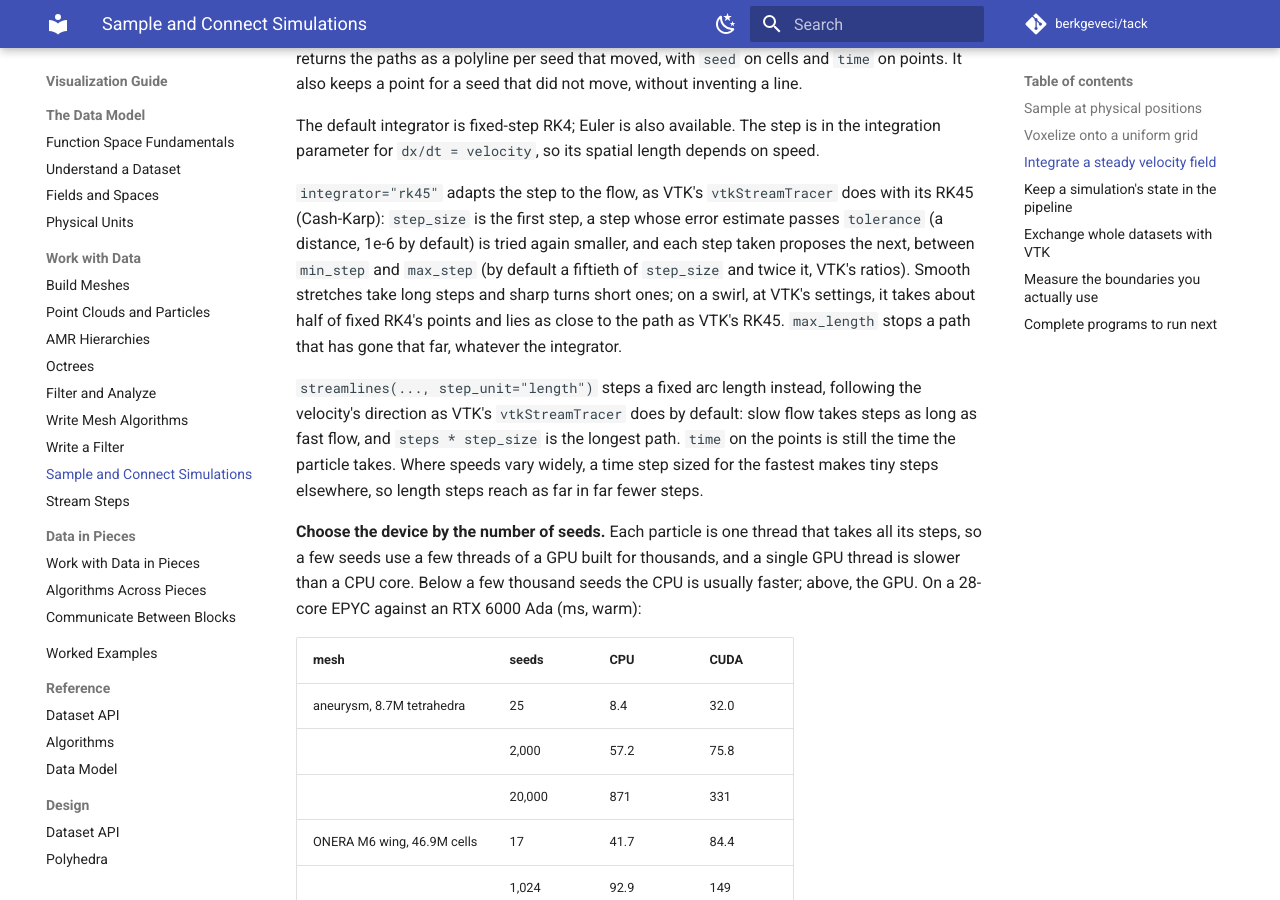
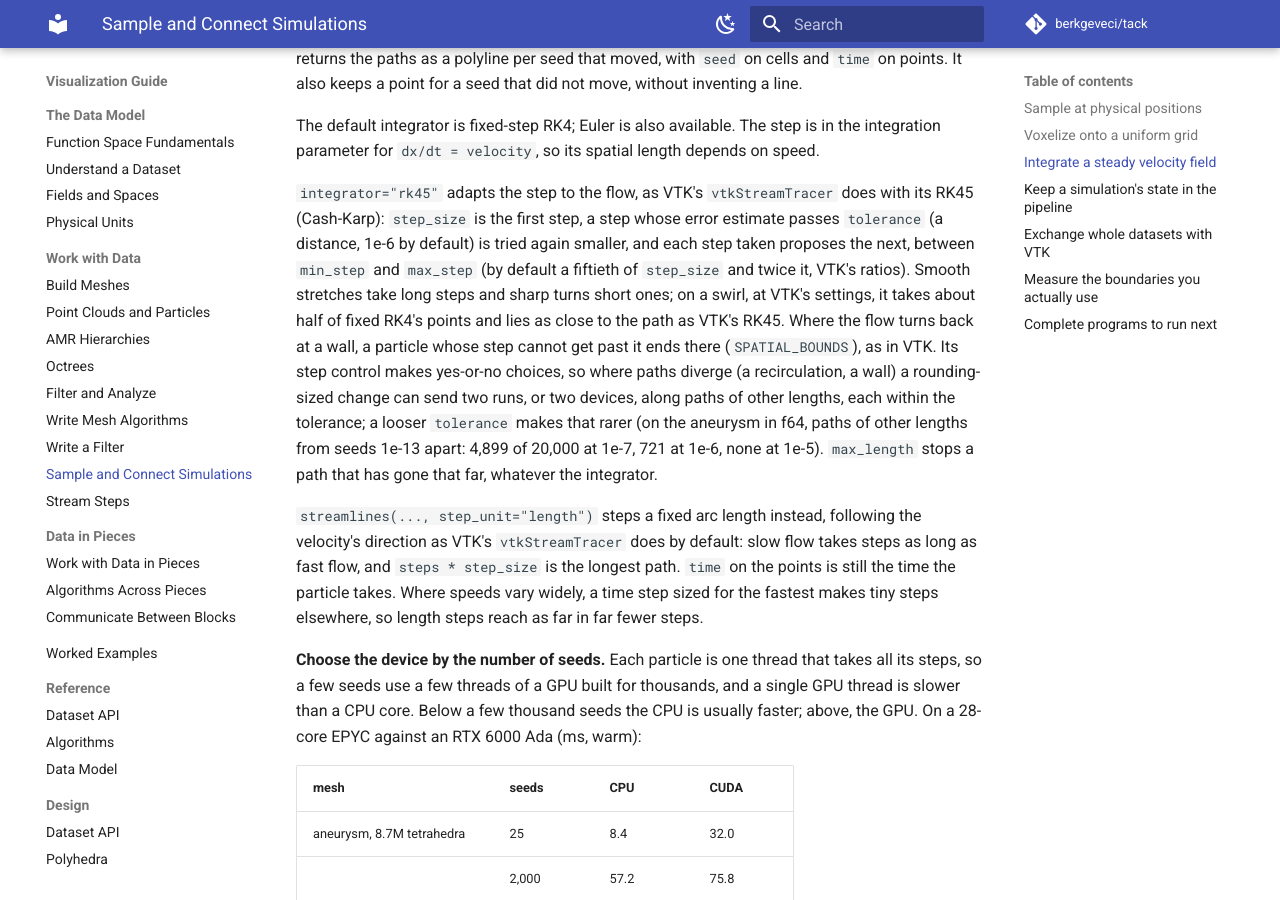
Before and after one commit to berkgeveci/tack, an MkDocs documentation site: the page built from docs/vis-guide/06-pipelines.md, in a window 1280 px wide and 900 px high, scrolled down 2158 px. Built offline with MkDocs 1.6.1 and Material for MkDocs 9.7.7, drawn with Linux system fonts in a browser that asks for light colours; comment, search, counter and statistics services are not loaded; the version menu is left out.

Commit message:
An RK45 particle at a wall it cannot get past ends there
Where the flow turns back just inside a wall, RK45's stage points swing past
it at every trial size, or its stages' directions cancel, so each step's
bisection pushed the particle out by about an ulp, still inside, and it
crawled until its steps ran out: 86 of the aneurysm's 20,000 paths, on every
device; on a GPU those threads set every launch's length (mustafar-linux,
illyad and headroom, 2026-10-28/29). A push out that moves an RK45 particle
less than min_step (times the speed in the time unit) now ends it
SPATIAL_BOUNDS, as vtkStreamTracer's RK45 ends it out of its domain. On the
aneurysm 2 paths still reach the step limit, the CPU run 1.4 s from 2.3.
Euler and RK4 are unchanged.

No floor on the default tolerance: in f64 too, RK45's paths part from a
rounding-sized change at 1e-6 (721 of 20,000) and more at 1e-7 (4,899), none
at 1e-5, so it is the step control's choices, not f32's resolution. The guide
says so.

```diff
--- a/docs/vis-guide/06-pipelines.md
+++ b/docs/vis-guide/06-pipelines.md
@@ -110,8 +110,14 @@ again smaller, and each step taken proposes the next, between `min_step` and
 `max_step` (by default a fiftieth of `step_size` and twice it, VTK's ratios).
 Smooth stretches take long steps and sharp turns short ones; on a swirl, at
 VTK's settings, it takes about half of fixed RK4's points and lies as close
-to the path as VTK's RK45. `max_length` stops a path that has gone that far,
-whatever the integrator.
+to the path as VTK's RK45. Where the flow turns back at a wall, a particle
+whose step cannot get past it ends there (`SPATIAL_BOUNDS`), as in VTK. Its
+step control makes yes-or-no choices, so where paths diverge (a recirculation,
+a wall) a rounding-sized change can send two runs, or two devices, along
+paths of other lengths, each within the tolerance; a looser `tolerance` makes
+that rarer (on the aneurysm in f64, paths of other lengths from seeds 1e-13
+apart: 4,899 of 20,000 at 1e-7, 721 at 1e-6, none at 1e-5). `max_length`
+stops a path that has gone that far, whatever the integrator.
 
 `streamlines(..., step_unit="length")` steps a fixed arc length instead,
 following the velocity's direction as VTK's `vtkStreamTracer` does by
--- a/docs/vis-guide/reference/dataset-api.md
+++ b/docs/vis-guide/reference/dataset-api.md
@@ -1320,7 +1320,9 @@ steps, as Viskores' ParticleAdvection does, or by RK45 steps that adapt
 step whose error estimate passes `tolerance` is tried again smaller,
 `0.9 h (err/tol)^-0.25`, keeping its first stage; a step taken proposes the
 next, `0.9 h (err/tol)^-0.2`, within `[min_step, max_step]`; one at
-`min_step` is taken whatever its error). A particle's step goes with it
+`min_step` is taken whatever its error; a push out at a wall that moves the
+particle less than `min_step` ends it, `SPATIAL_BOUNDS`, as VTK's RK45 ends it
+out of its domain). A particle's step goes with it
 between a GPU's launches and from piece to piece. `max_length` stops a
 particle whose path has gone that far (in the length unit its last step
 lands on it). It returns
```
Also changed, not shown: CLAUDE.md (+1 -1 lines), changelog.d/rk45-walls.md (added, +13 -0 lines), 2 other files.
